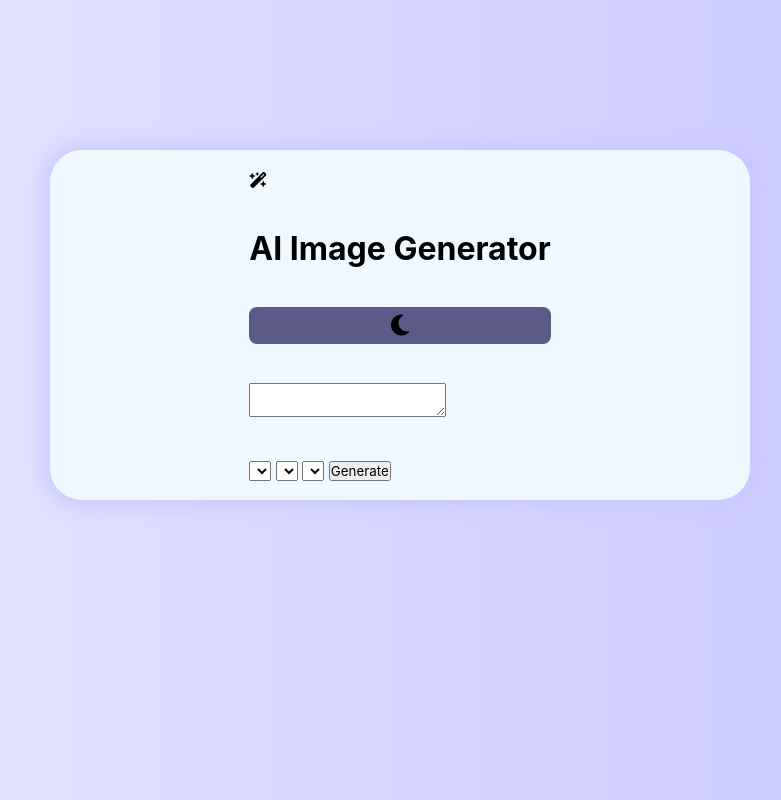
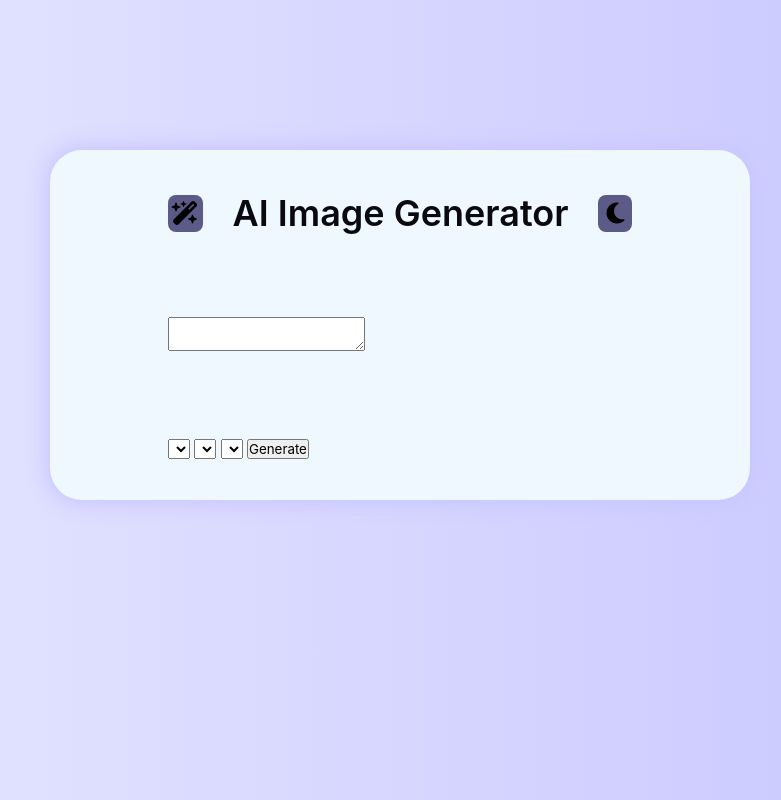
Before and after one commit to OV111/AI_Image_Generator, a plain HTML site: page index.html in a window 1280 px wide. Shown: the whole page, without its empty margins (320-1101 px from the left). Drawn offline with Linux system fonts and the light colour scheme; a web font is replaced by a local one.

Commit message:
almost full html

```diff
--- a/index.html
+++ b/index.html
@@ -9,9 +9,13 @@
 </head>
 <body>
     <main class="main-content">
-        <div class="logo"><i class="fa-solid fa-wand-magic-sparkles"></i></div>
-        <h1>AI Image Generator</h1>
-        <button class="theme-toggle"><i class="fa-solid fa-moon"></i></button>
+        <section class="header">
+            <div class="logo"><i class="fa-solid fa-wand-magic-sparkles"></i></div>
+            <h1>AI Image Generator</h1>
+            <div class="light-dark">
+                <button class="theme-toggle"><i class="fa-solid fa-moon"></i></button>
+            </div>
+        </section>
         <div>
             <textarea name="" id="textInput"></textarea>
         </div>
```
